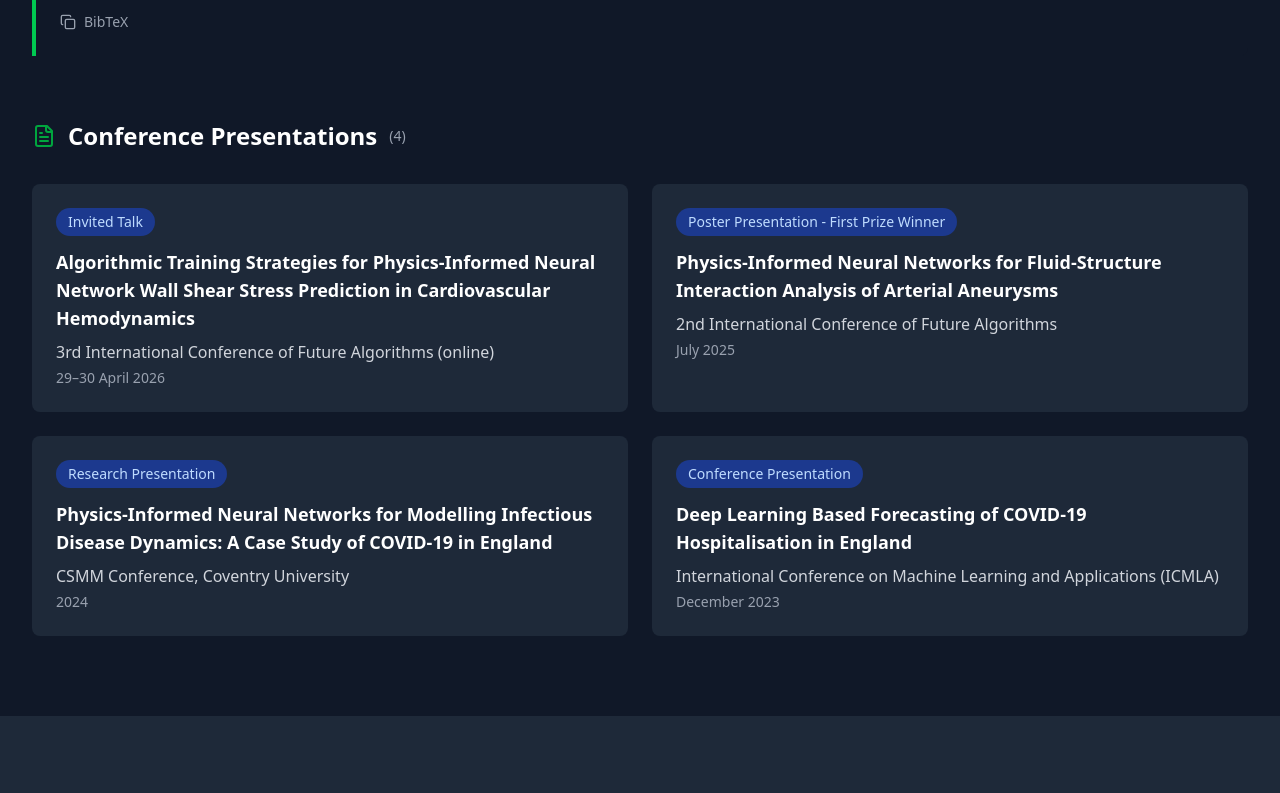
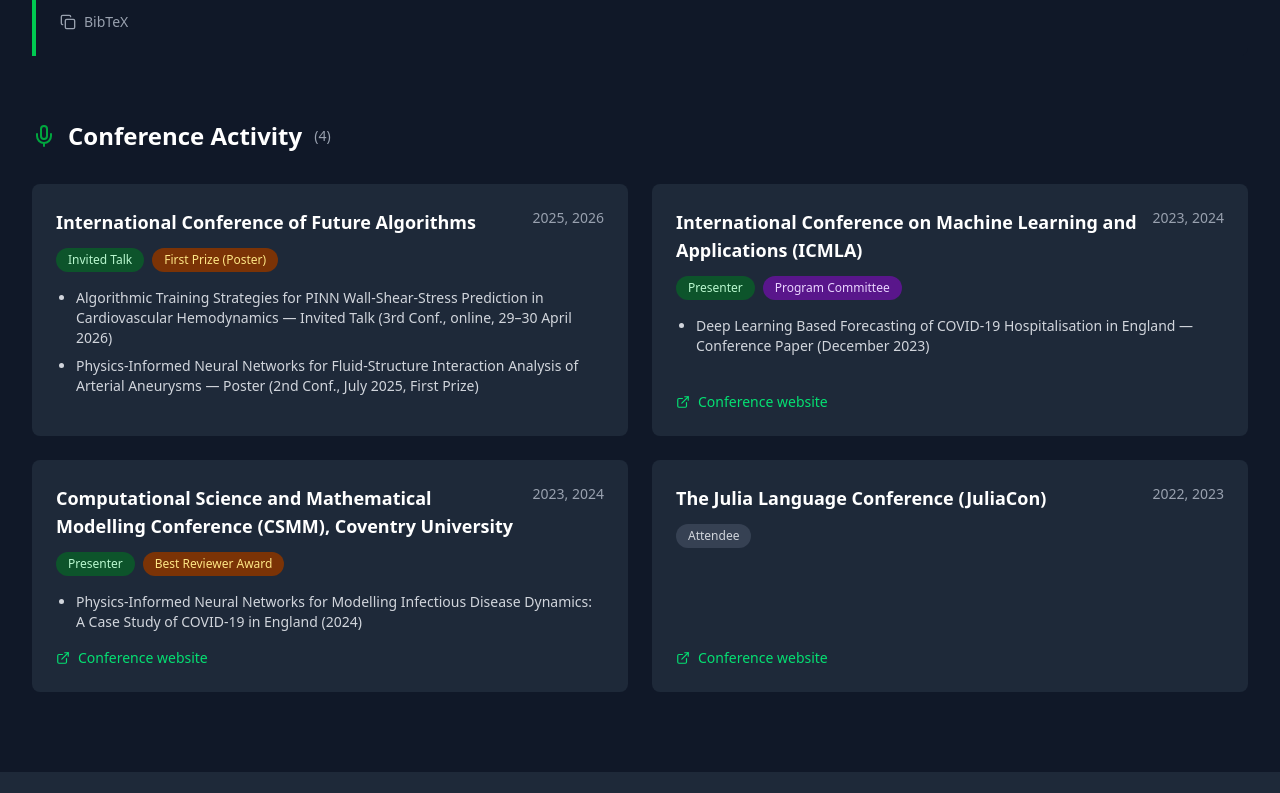
Before and after one commit to michaelajao/michaelajao.github.io, a Next.js app: page / in a window 1280 px wide. Shown: the part 4407-5200 px from the top of the page. Built offline with nearby package versions, Linux system fonts and the light colour scheme; no server answers; a web font is replaced by a local one.

Commit message:
feat: refactor conference presentations into a structured format; enhance display with roles and contributions

```diff
--- a/src/components/Education.tsx
+++ b/src/components/Education.tsx
@@ -46,27 +46,6 @@ export default function Education() {
         "Vice President of Nigeria Union of Engineering Students Association (NUESA)",
         "Strong foundation in electrical engineering principles and applied mathematics"
       ]
-    }
-  ]
-
-  const conferences = [
-    {
-      name: "International Conference on Machine Learning and Applications (ICMLA)",
-      years: ["2023", "2024"],
-      role: "Presenter & Program Committee Member",
-      link: "https://www.icmla-conference.org/"
-    },
-    {
-      name: "The Julia Language Conference (JuliaCon)",
-      years: ["2022", "2023"],
-      role: "Attendee",
-      link: "https://juliacon.org/"
-    },
-    {
-      name: "Computational Science and Mathematical Modelling Conference (CSMM)",
-      years: ["2023", "2024"],
-      role: "Presenter & Best Reviewer Award Winner",
-      link: "https://sites.google.com/view/csmconference/"
     }
   ]
 
@@ -178,46 +157,6 @@ export default function Education() {
           </div>
         </div>
 
-        {/* Conference Participation */}
-        <div className="mb-20">
-          <h3 className="text-2xl font-bold text-white mb-8">
-            Conference Participation
-          </h3>
-
-          <div className="grid grid-cols-1 md:grid-cols-2 lg:grid-cols-3 gap-6">
-            {conferences.map((conf, index) => (
-              <motion.div
-                key={index}
-                initial={{ opacity: 0, y: 20 }}
-                whileInView={{ opacity: 1, y: 0 }}
-                transition={{ duration: 0.6, delay: index * 0.1 }}
-                viewport={{ once: true }}
-                className="bg-gray-800 p-6 rounded-lg shadow-lg"
-              >
-                <h4 className="text-lg font-semibold text-white mb-3">
-                  {conf.name}
-                </h4>
-                <div className="flex flex-wrap gap-2 mb-3">
-                  {conf.years.map((year, i) => (
-                    <span key={i} className="bg-green-900 text-green-200 px-2 py-1 rounded text-sm">
-                      {year}
-                    </span>
-                  ))}
-                </div>
-                <p className="text-gray-300 mb-3">{conf.role}</p>
-                <a
-                  href={conf.link}
-                  target="_blank"
-                  rel="noopener noreferrer"
-                  className="text-blue-600 hover:text-blue-700 dark:text-blue-400 dark:hover:text-blue-300 text-sm"
-                >
-                  Conference Website →
-                </a>
-              </motion.div>
-            ))}
-          </div>
-        </div>
-
         {/* Volunteer Experience */}
         <div>
           <h3 className="text-2xl font-bold text-white mb-8">
--- a/src/components/Publications.tsx
+++ b/src/components/Publications.tsx
@@ -2,7 +2,16 @@
 
 import { useMemo, useState } from 'react'
 import { motion } from 'framer-motion'
-import { BookOpen, ExternalLink, FileText, FlaskConical, Copy, Check } from 'lucide-react'
+import { BookOpen, ExternalLink, FileText, FlaskConical, Copy, Check, Mic } from 'lucide-react'
+
+function roleChipClass(role: string): string {
+  const r = role.toLowerCase()
+  if (r.includes('prize') || r.includes('award')) return 'bg-amber-900 text-amber-200'
+  if (r.includes('committee') || r.includes('reviewer')) return 'bg-purple-900 text-purple-200'
+  if (r.includes('attendee')) return 'bg-gray-700 text-gray-300'
+  if (r.includes('poster')) return 'bg-blue-900 text-blue-200'
+  return 'bg-green-900 text-green-200'
+}
 
 type FilterKey = 'all' | 'journal' | 'conference' | 'preprint' | 'talk'
 
@@ -145,34 +154,52 @@ export default function Publications() {
     }
   ]
 
-  const presentations = [
+  const conferenceActivity: {
+    name: string
+    years: string
+    latestYear: number
+    link: string | null
+    roles: string[]
+    contributions: string[]
+  }[] = [
     {
-      title: "Algorithmic Training Strategies for Physics-Informed Neural Network Wall Shear Stress Prediction in Cardiovascular Hemodynamics",
-      venue: "3rd International Conference of Future Algorithms (online)",
-      date: "29–30 April 2026",
-      year: "2026",
-      type: "Invited Talk"
+      name: "International Conference of Future Algorithms",
+      years: "2025, 2026",
+      latestYear: 2026,
+      link: null,
+      roles: ["Invited Talk", "First Prize (Poster)"],
+      contributions: [
+        "Algorithmic Training Strategies for PINN Wall-Shear-Stress Prediction in Cardiovascular Hemodynamics — Invited Talk (3rd Conf., online, 29–30 April 2026)",
+        "Physics-Informed Neural Networks for Fluid-Structure Interaction Analysis of Arterial Aneurysms — Poster (2nd Conf., July 2025, First Prize)"
+      ]
     },
     {
-      title: "Physics-Informed Neural Networks for Fluid-Structure Interaction Analysis of Arterial Aneurysms",
-      venue: "2nd International Conference of Future Algorithms",
-      date: "July 2025",
-      year: "2025",
-      type: "Poster Presentation - First Prize Winner"
+      name: "International Conference on Machine Learning and Applications (ICMLA)",
+      years: "2023, 2024",
+      latestYear: 2024,
+      link: "https://www.icmla-conference.org/",
+      roles: ["Presenter", "Program Committee"],
+      contributions: [
+        "Deep Learning Based Forecasting of COVID-19 Hospitalisation in England — Conference Paper (December 2023)"
+      ]
     },
     {
-      title: "Physics-Informed Neural Networks for Modelling Infectious Disease Dynamics: A Case Study of COVID-19 in England",
-      venue: "CSMM Conference, Coventry University",
-      date: "2024",
-      year: "2024",
-      type: "Research Presentation"
+      name: "Computational Science and Mathematical Modelling Conference (CSMM), Coventry University",
+      years: "2023, 2024",
+      latestYear: 2024,
+      link: "https://sites.google.com/view/csmconference/",
+      roles: ["Presenter", "Best Reviewer Award"],
+      contributions: [
+        "Physics-Informed Neural Networks for Modelling Infectious Disease Dynamics: A Case Study of COVID-19 in England (2024)"
+      ]
     },
     {
-      title: "Deep Learning Based Forecasting of COVID-19 Hospitalisation in England",
-      venue: "International Conference on Machine Learning and Applications (ICMLA)",
-      date: "December 2023",
-      year: "2023",
-      type: "Conference Presentation"
+      name: "The Julia Language Conference (JuliaCon)",
+      years: "2022, 2023",
+      latestYear: 2023,
+      link: "https://juliacon.org/",
+      roles: ["Attendee"],
+      contributions: []
     }
   ]
 
@@ -186,8 +213,8 @@ export default function Publications() {
     // eslint-disable-next-line react-hooks/exhaustive-deps
     [],
   )
-  const sortedPresentations = useMemo(
-    () => [...presentations].sort((a, b) => Number(b.year) - Number(a.year)),
+  const sortedActivity = useMemo(
+    () => [...conferenceActivity].sort((a, b) => b.latestYear - a.latestYear),
     // eslint-disable-next-line react-hooks/exhaustive-deps
     [],
   )
@@ -198,7 +225,7 @@ export default function Publications() {
     return false
   })
   const showPreprints = filter === 'all' || filter === 'preprint'
-  const showPresentations = filter === 'all' || filter === 'talk'
+  const showActivity = filter === 'all' || filter === 'talk'
   const showPublications = filter === 'all' || filter === 'journal' || filter === 'conference'
 
   return (
@@ -379,36 +406,60 @@ export default function Publications() {
           </div>
         )}
 
-        {/* Presentations */}
-        {showPresentations && (
+        {/* Conference activity */}
+        {showActivity && (
           <div>
             <h3 className="text-2xl font-bold text-white mb-8 flex items-center gap-3">
-              <FileText className="text-green-600" size={24} />
-              Conference Presentations
-              <span className="text-sm text-gray-400 font-normal">({sortedPresentations.length})</span>
+              <Mic className="text-green-600" size={24} />
+              Conference Activity
+              <span className="text-sm text-gray-400 font-normal">({sortedActivity.length})</span>
             </h3>
 
             <div className="grid grid-cols-1 md:grid-cols-2 gap-6">
-              {sortedPresentations.map((pres, index) => (
+              {sortedActivity.map((conf, index) => (
                 <motion.div
-                  key={index}
+                  key={conf.name}
                   initial={{ opacity: 0, y: 20 }}
                   whileInView={{ opacity: 1, y: 0 }}
                   transition={{ duration: 0.6, delay: index * 0.1 }}
                   viewport={{ once: true }}
-                  className="bg-gray-800 p-6 rounded-lg"
+                  className="bg-gray-800 p-6 rounded-lg flex flex-col"
                 >
-                  <div className="flex justify-between items-start mb-3">
-                    <span className="bg-blue-900 text-blue-200 px-3 py-1 rounded-full text-sm font-medium">
-                      {pres.type}
-                    </span>
+                  <div className="flex justify-between items-start gap-3 mb-3">
+                    <h4 className="text-lg font-semibold text-white">{conf.name}</h4>
+                    <span className="shrink-0 text-gray-400 text-sm whitespace-nowrap">{conf.years}</span>
                   </div>
 
-                  <h4 className="text-lg font-semibold text-white mb-2">{pres.title}</h4>
+                  <div className="flex flex-wrap gap-2 mb-4">
+                    {conf.roles.map((role) => (
+                      <span
+                        key={role}
+                        className={`${roleChipClass(role)} px-3 py-1 rounded-full text-xs font-medium`}
+                      >
+                        {role}
+                      </span>
+                    ))}
+                  </div>
 
-                  <p className="text-gray-300 mb-1">{pres.venue}</p>
+                  {conf.contributions.length > 0 && (
+                    <ul className="text-gray-300 text-sm space-y-2 mb-4 list-disc list-outside pl-5">
+                      {conf.contributions.map((c, i) => (
+                        <li key={i}>{c}</li>
+                      ))}
+                    </ul>
+                  )}
 
-                  <p className="text-gray-400 text-sm">{pres.date}</p>
+                  {conf.link && (
+                    <a
+                      href={conf.link}
+                      target="_blank"
+                      rel="noopener noreferrer"
+                      className="mt-auto inline-flex items-center gap-2 text-green-400 hover:text-green-300 transition-colors duration-200 text-sm"
+                    >
+                      <ExternalLink size={14} />
+                      Conference website
+                    </a>
+                  )}
                 </motion.div>
               ))}
             </div>
```
